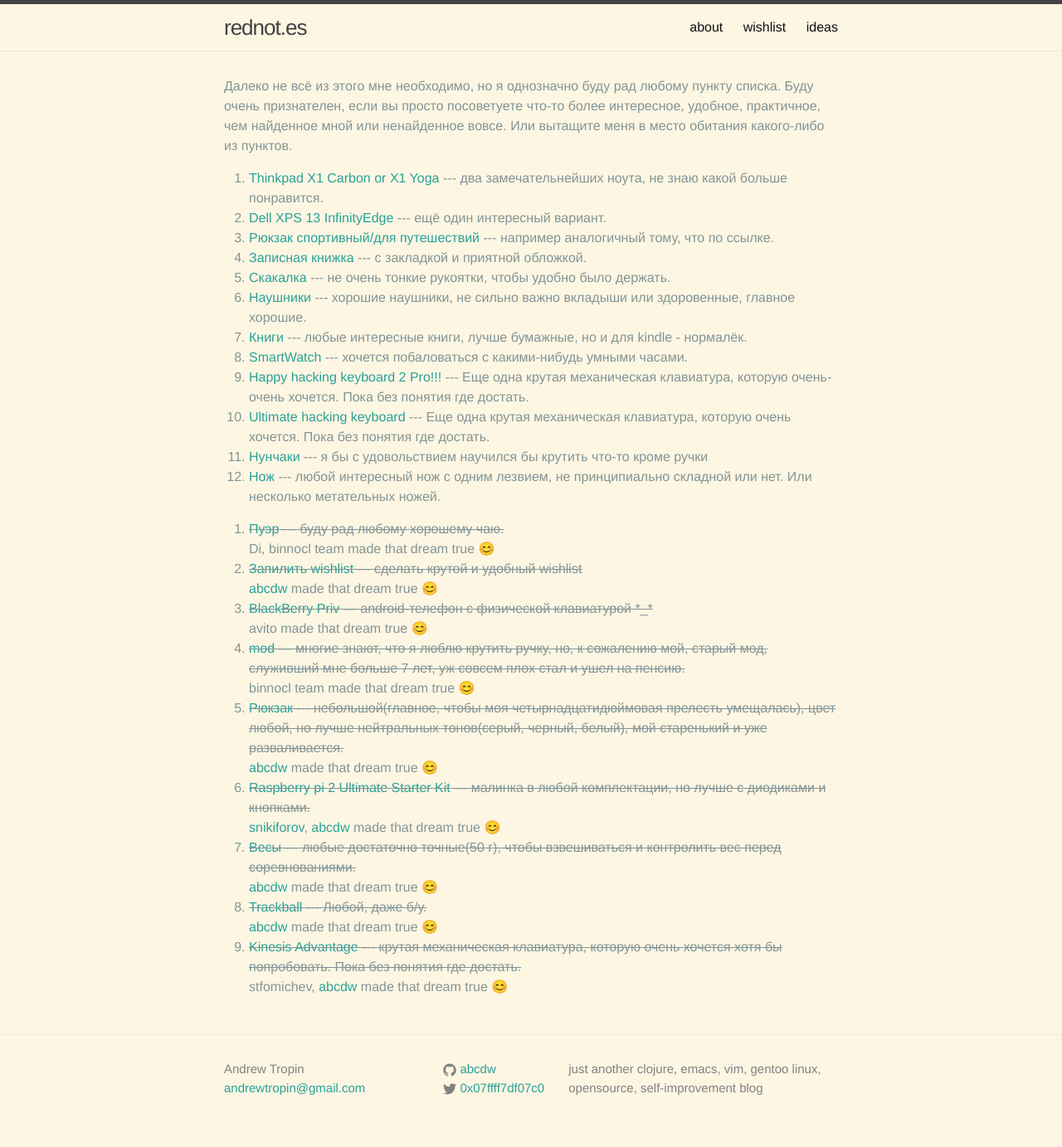
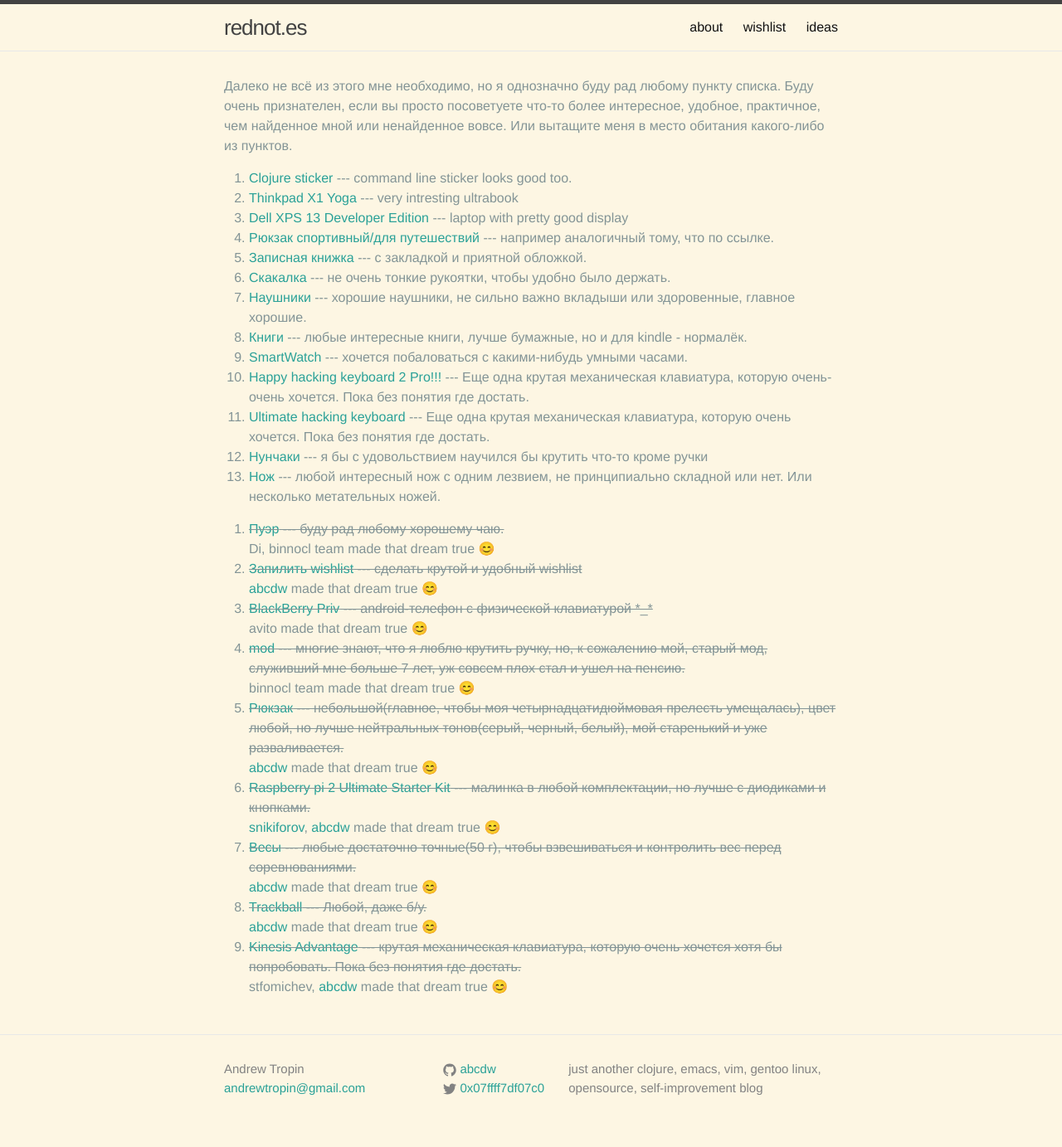
Before and after one commit to rednotes/rednotes.github.io, a Jekyll site: the page built from pages/wishlist.html, in a window 1280 px wide. Shown: the whole page at 83% size. Built offline with Jekyll 4.4.1, drawn with Linux system fonts in a browser that asks for light colours; emoji names are drawn with the system emoji font; comment, search, counter and statistics services are not loaded.

Commit message:
Add stickers to wishlist and update other entries

```diff
--- a/_data/wishlist.yml
+++ b/_data/wishlist.yml
@@ -1,10 +1,14 @@
-- name: Thinkpad X1 Carbon or X1 Yoga
-  description: два замечательнейших ноута, не знаю какой больше понравится.
+- name: Clojure sticker
+  description: command line sticker looks good too.
+  url: http://www.redbubble.com/shop/clojure+stickers
+
+- name: Thinkpad X1 Yoga
+  description: very intresting ultrabook
   url: http://shop.lenovo.com/us/en/ces2016/ces/products.html
 
-- name: Dell XPS 13 InfinityEdge
-  description: ещё один интересный вариант.
-  url: http://www.dell.com/us/p/xps-13-9350-laptop/pd?ref=3345_Title&oc=fncwt5153b&model_id=xps-13-9350-laptop#overrides=fncwt5153b:760~QHDTCH
+- name: Dell XPS 13 Developer Edition
+  description: laptop with pretty good display
+  url: http://www.dell.com/us/business/p/xps-13-9350-laptop-ubuntu/pd
 
 - name: Рюкзак спортивный/для путешествий
   description: например аналогичный тому, что по ссылке.
```
